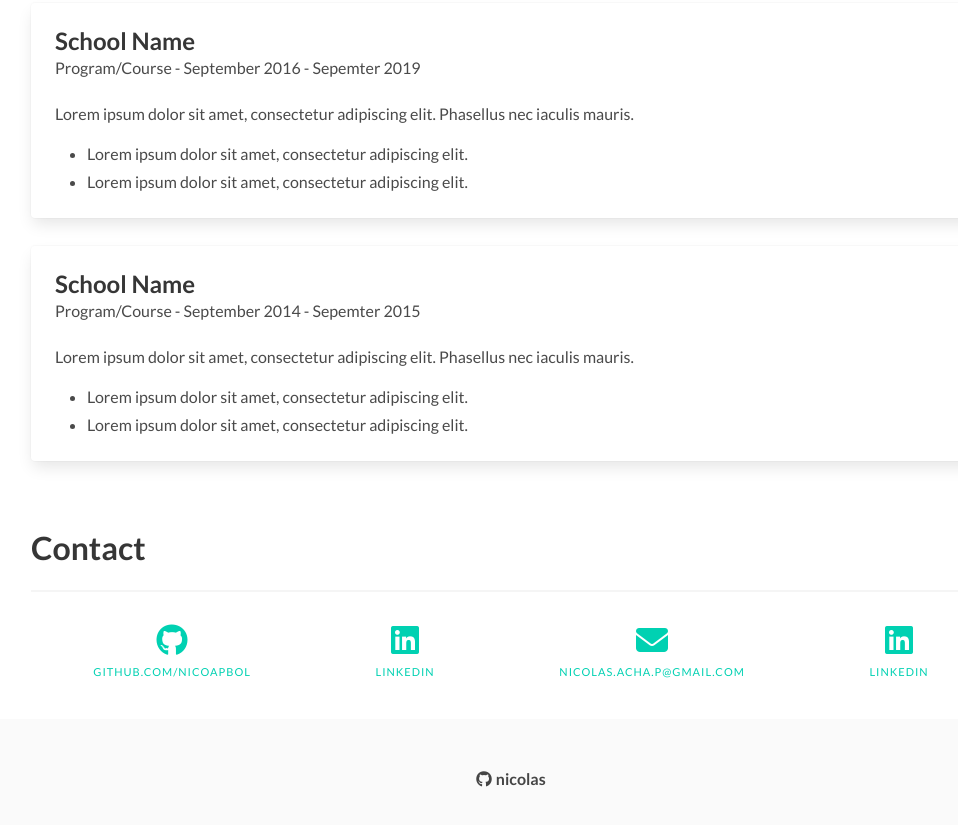
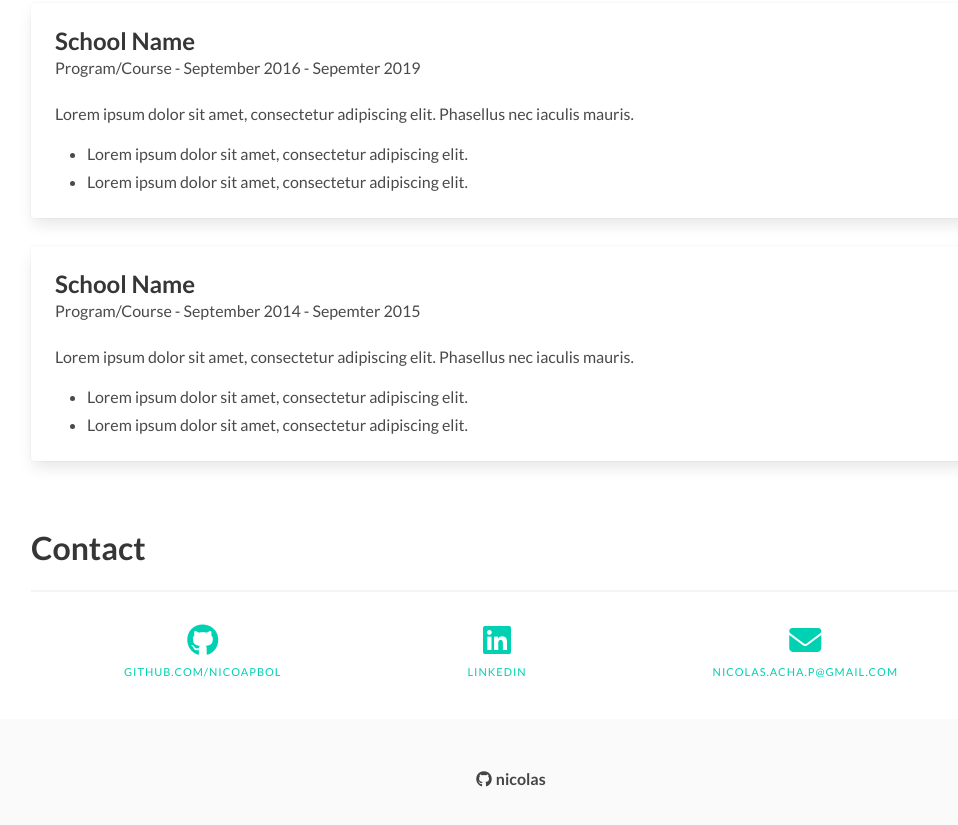
Before and after one commit to NicoapBol/nicolasPortfolio, a plain HTML site: page index.html in a window 1280 px wide. Shown: the part 2678-3503 px from the top of the page, without its empty margins (129-1087 px from the left). Drawn offline with Linux system fonts and the light colour scheme.

Commit message:
Update index.html

```diff
--- a/index.html
+++ b/index.html
@@ -316,13 +316,6 @@
             </a>
             <p class="heading"><a href="mailto:nicolas.acha.p@gmail.com">nicolas.acha.p@gmail.com</a></p>
           </div>
-        </div>
-        <div class="level-item has-text-centered">
-          <div>
-            <a href="https://www.linkedin.com/in/nicoap" class="icon is-large">
-              <i class="fab fa-2x fa-linkedin"></i>
-            </a>
-            <p class="heading"><a href="https://www.linkedin.com/in/nicoap/">linkedin</a></p>
           </div>
         </div>
       </nav>
```
